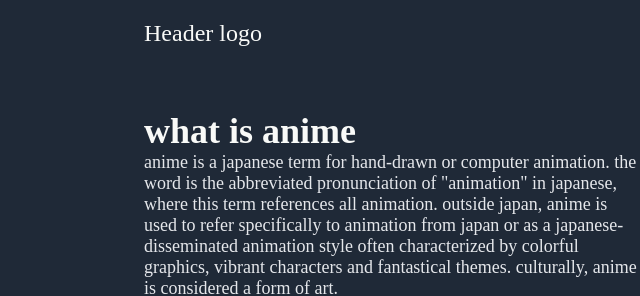
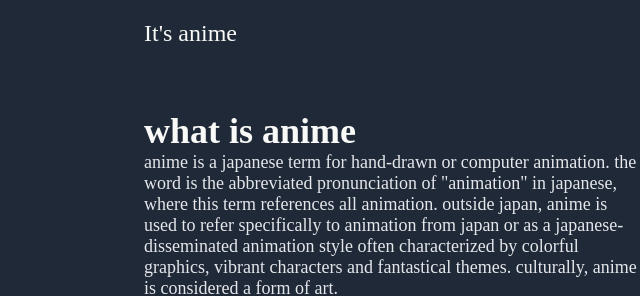
Before and after one commit to dinusathwik/landing_page, a plain HTML site: page index.html in a window 1280 px wide. Shown: the top 296 px of the page, 56-696 px from the left. Drawn offline with Linux system fonts and the light colour scheme.

Commit message:
changed the logo

```diff
--- a/index.html
+++ b/index.html
@@ -9,7 +9,7 @@
   <body>
     <div class="head">
       <header class="head_in">
-        <div class="left">Header logo</div>
+        <div class="left">It's anime</div>
         <div class="right">
           <a href="">jujustu kaisen</a><a href="">naruto</a
           ><a href="">demon slayer</a>
```
